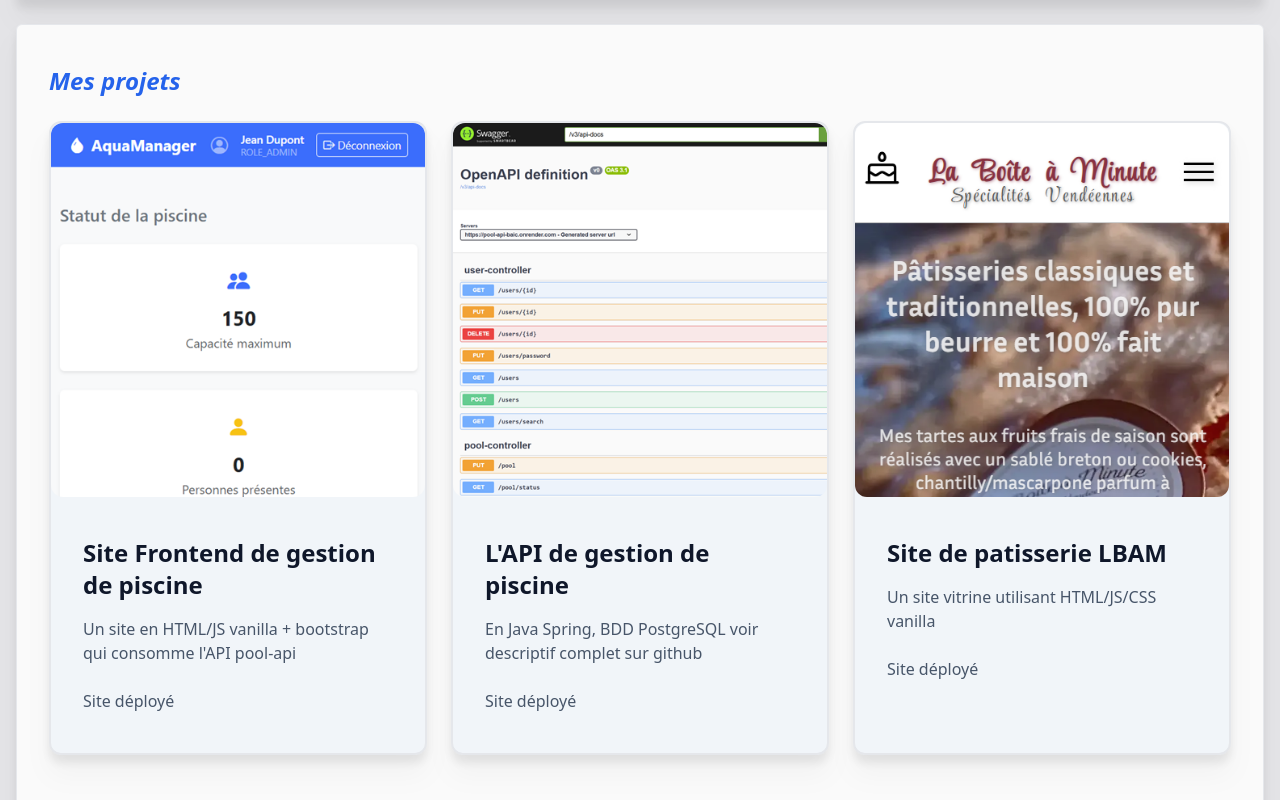
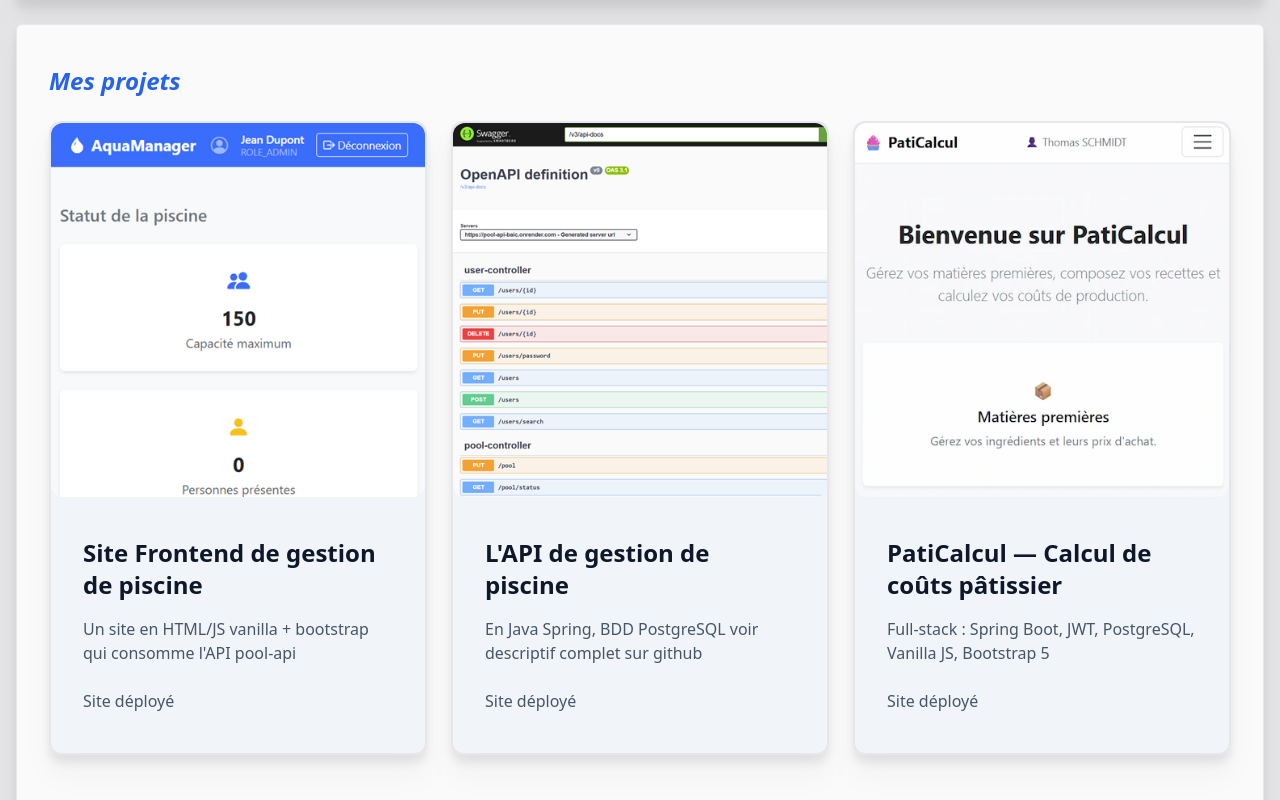
Before and after one commit to ThomasSchmidt1982/portfolio, a website: page index.html in a window 1280 px wide. Shown: the part 1400-2200 px from the top of the page. Drawn offline with Linux system fonts and the light colour scheme.

Commit message:
paticalcul article

```diff
--- a/index.html
+++ b/index.html
@@ -179,6 +179,17 @@ Linkedin
       </article>
 
       <article>
+        <a href="https://paticalcul.thomasschmidt.fr">
+          <img class="w-25 h-25 rounded-xl object-cover" src="img/paticalcul.webp" alt="PatiCalcul" height="463" width="463" />
+          <div class="description">
+            <h4>PatiCalcul — Calcul de coûts pâtissier</h4>
+            <p>Full-stack : Spring Boot, JWT, PostgreSQL, Vanilla JS, Bootstrap 5</p>
+            <p>Site déployé</p>
+          </div>
+        </a>
+      </article>
+
+      <article>
         <a
           href="https://lbam.thomasschmidt.fr"
         >
```
Also changed, not shown: img/paticalcul.webp (added).
